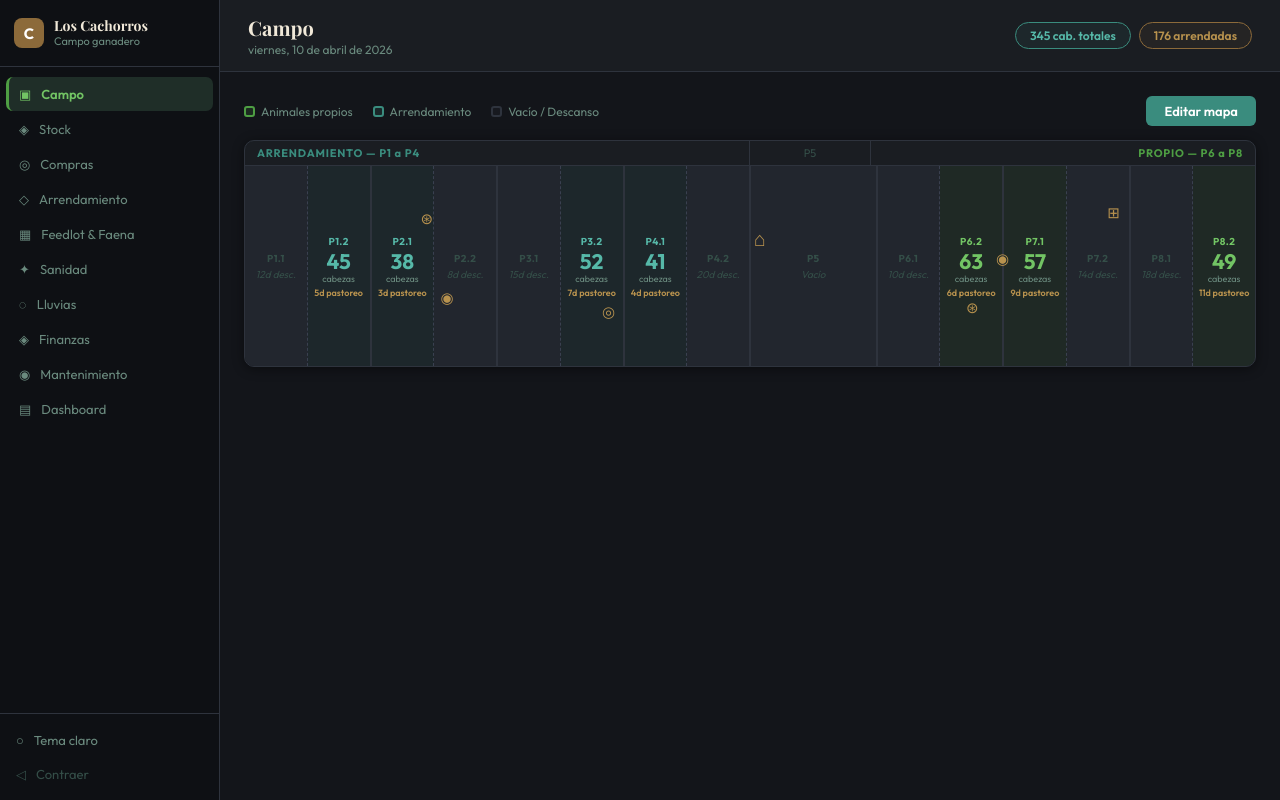
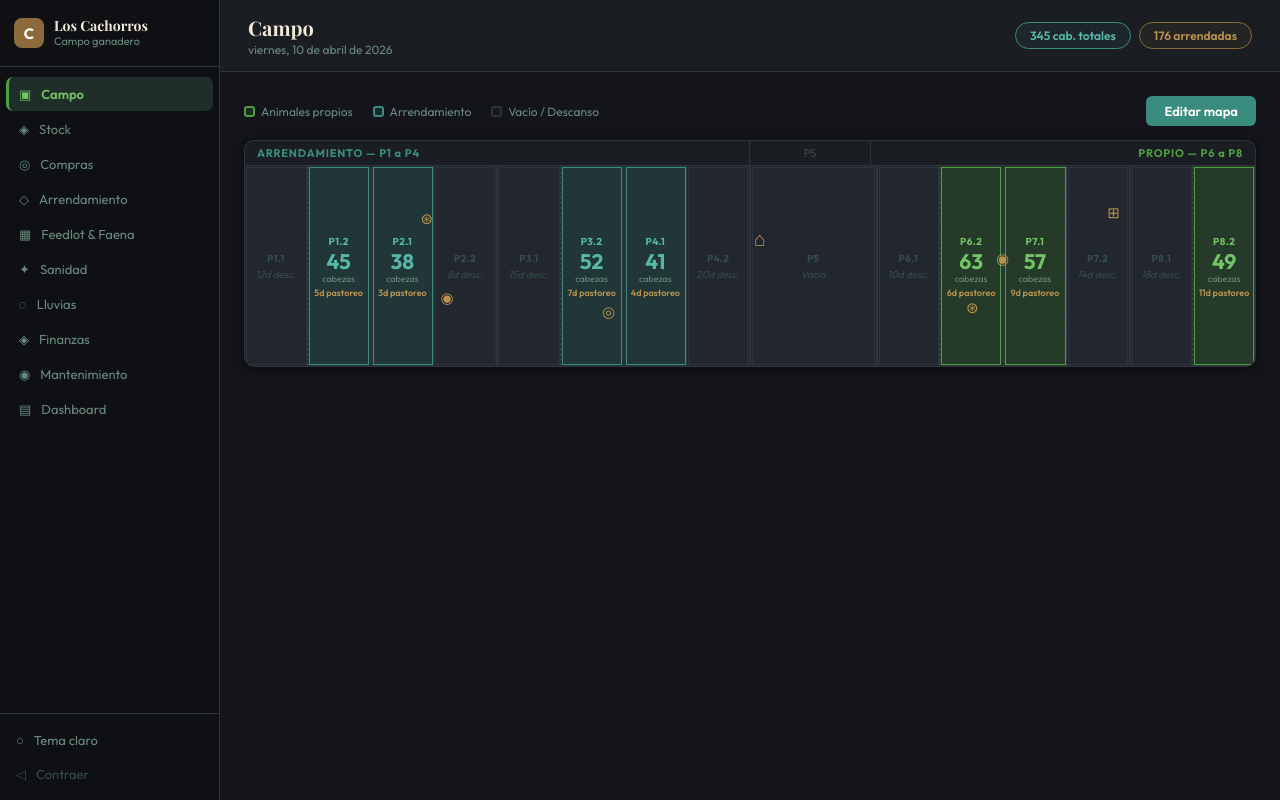
Before and after one commit to NachoAbait/los-cachorrosapp, a React (Vite) app: page / in a window 1280 px wide. Built offline with nearby package versions, Linux system fonts and the light colour scheme.

Commit message:
Update App.jsx

```diff
--- a/src/App.jsx
+++ b/src/App.jsx
@@ -105,8 +105,8 @@ function MapaCampo({ parcelas, setParcelas, infra, setInfra, T }) {
 
   const getColors = (data) => {
     if (!data || data.animales === 0) return { bg: T.bgHover, border: T.border, text: T.textDim };
-    if (data.tipo === "arrendamiento")  return { bg: T.teal + "18", border: T.teal, text: T.tealLight };
-    if (data.tipo === "propio")         return { bg: T.green + "18", border: T.green, text: T.greenLight };
+    if (data.tipo === "arrendamiento")  return { bg: T.teal + "38", border: T.teal, text: T.tealLight };
+    if (data.tipo === "propio")         return { bg: T.green + "38", border: T.green, text: T.greenLight };
     return { bg: T.bgHover, border: T.borderLight, text: T.textMuted };
   };
 
@@ -207,8 +207,8 @@ function MapaCampo({ parcelas, setParcelas, infra, setInfra, T }) {
                       style={{
                         flex: 1,
                         borderRight: !esP5 && idx === 0 ? "1px dashed " + T.borderLight : "none",
-                        background: sel ? col.border + "28" : hov ? col.border + "14" : col.bg,
-                        outline: sel ? "2px solid " + col.border : "none",
+                        background: sel ? col.border + "50" : hov ? col.border + "28" : col.bg,
+                        outline: sel ? "2px solid " + col.border : "1px solid " + col.border,
                         outlineOffset: -2,
                         display: "flex", flexDirection: "column", alignItems: "center", justifyContent: "center",
                         cursor: modoEdicion ? "crosshair" : "pointer",
```
